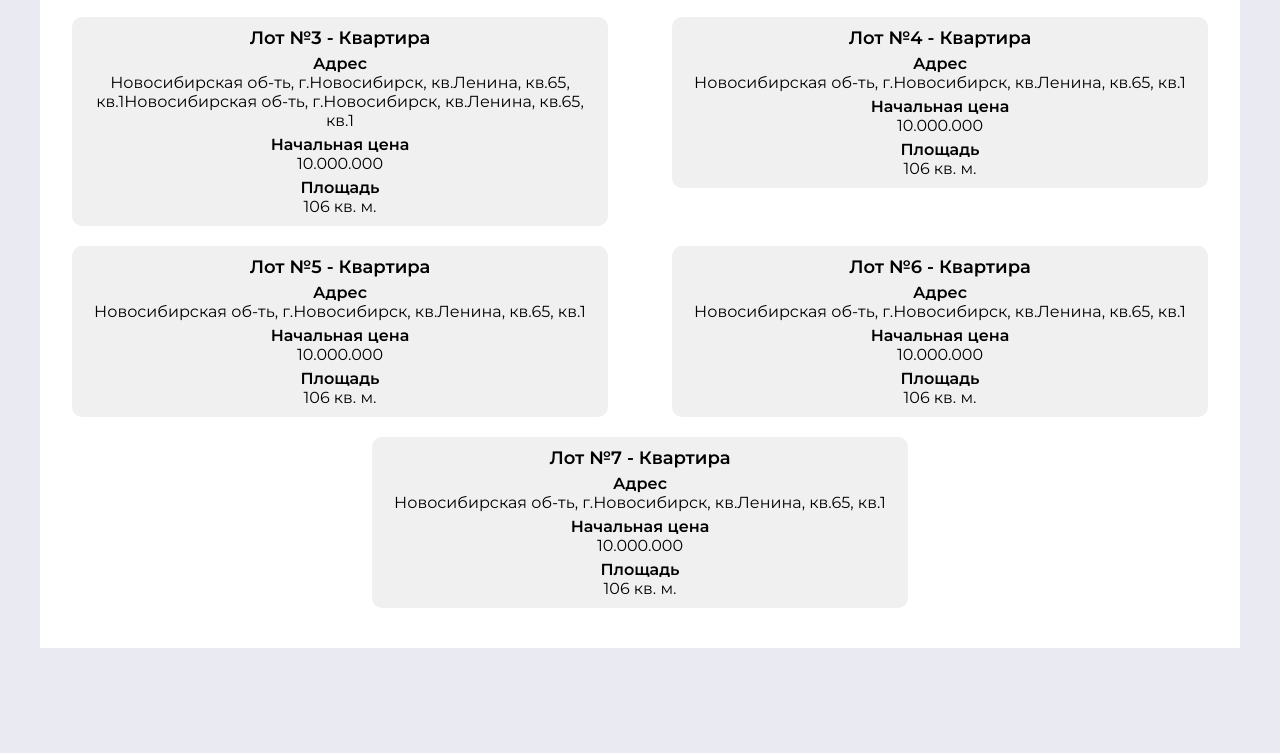
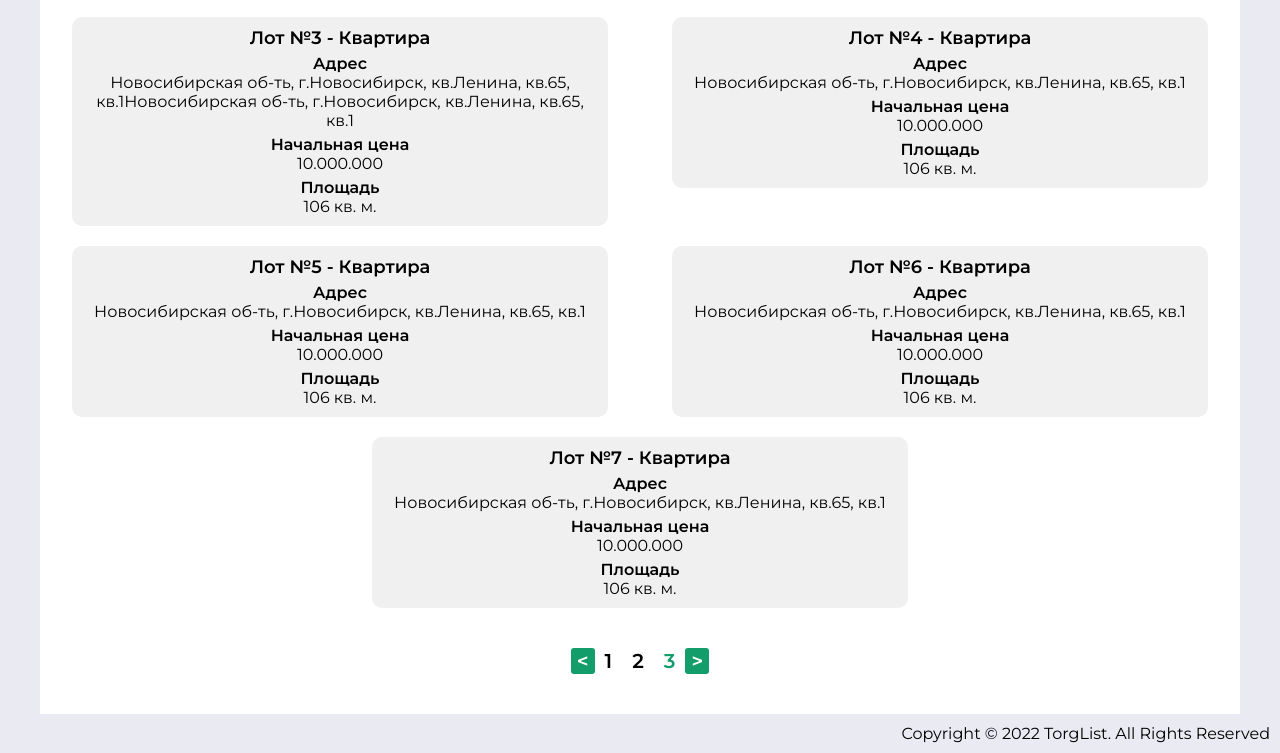
Before and after one commit to Anti-Sh/torglist, a website: page index.html in a window 1280 px wide. Shown: the part 1071-1824 px from the top of the page. Before the commit the page ends 1719 px from the top, so only its background shows below. Drawn offline with nearby package versions, Linux system fonts and the light colour scheme.

Commit message:
page-selector, copyright

```diff
--- a/index.html
+++ b/index.html
@@ -150,9 +150,16 @@
                 <span class="label">Площадь</span>
                 <span class="option">106 кв. м.</span>
             </div>
+        </div>
 
+        <div class="page-selector-wrapper">
+            <button>&lt</button>
+            <span class="">1</span>
+            <span class="">2</span>
+            <span class="selected">3</span>
+            <button>&gt</button>
+        </div>
 
-        </div>
     </section>
     <div class="item_detailed" style="display: none;">
         <div class="item">
@@ -174,8 +181,9 @@
             </div>
         </div>
     </div>
+
     <footer>
-
+        <span>Copyright © 2022 TorgList. All Rights Reserved</span>
     </footer>
     <script src="src/js/script.js"></script>
 </body>
--- a/src/css/style.css
+++ b/src/css/style.css
@@ -270,3 +270,59 @@ input[type="button"]:disabled,
     margin-top: 24px;
     margin-bottom: 12px;
 }
+
+/*PAGE SELECTOR*/
+.page-selector-wrapper{
+    display: flex;
+    flex-direction: row;
+    align-items: center;
+    justify-content: center;
+    padding-bottom: 40px;
+}
+.page-selector-wrapper *{
+    font-size: 20px;
+    font-weight: 600;
+    border: none;
+    color: #000;
+    background-color: var(--background-section-color);
+    text-align: center;
+}
+.page-selector-wrapper span{
+    margin: 0 5px;
+    padding: 0 5px;
+}
+.page-selector-wrapper span.selected{
+    color: var(--background-header-color);
+}
+.page-selector-wrapper span:hover{
+    cursor: pointer;
+}
+.page-selector-wrapper span.selected:hover{
+    cursor: default;
+}
+.page-selector-wrapper button{
+    background-color: var(--background-header-color);
+    border-radius: 3px;
+    color: var(--color-header-text);
+}
+.page-selector-wrapper button:hover{
+    cursor: pointer;
+}
+.page-selector-wrapper input[type="number"]::-webkit-outer-spin-button,
+.page-selector-wrapper input[type="number"]::-webkit-inner-spin-button {
+    -webkit-appearance: none;
+}
+
+.page-selector-wrapper input[type='number'],
+.page-selector-wrapper input[type="number"]:hover,
+.page-selector-wrapper input[type="number"]:focus {
+    appearance: none;
+    -moz-appearance: textfield;
+}
+
+/*FOOTER*/
+footer span{
+    display: block;
+    text-align: right;
+    margin: 10px;
+}
```
